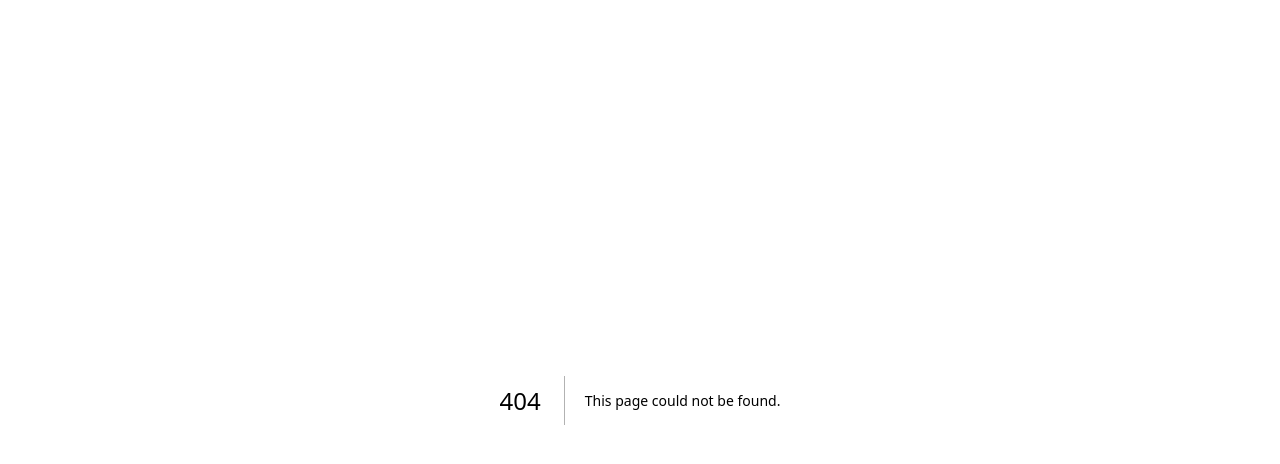
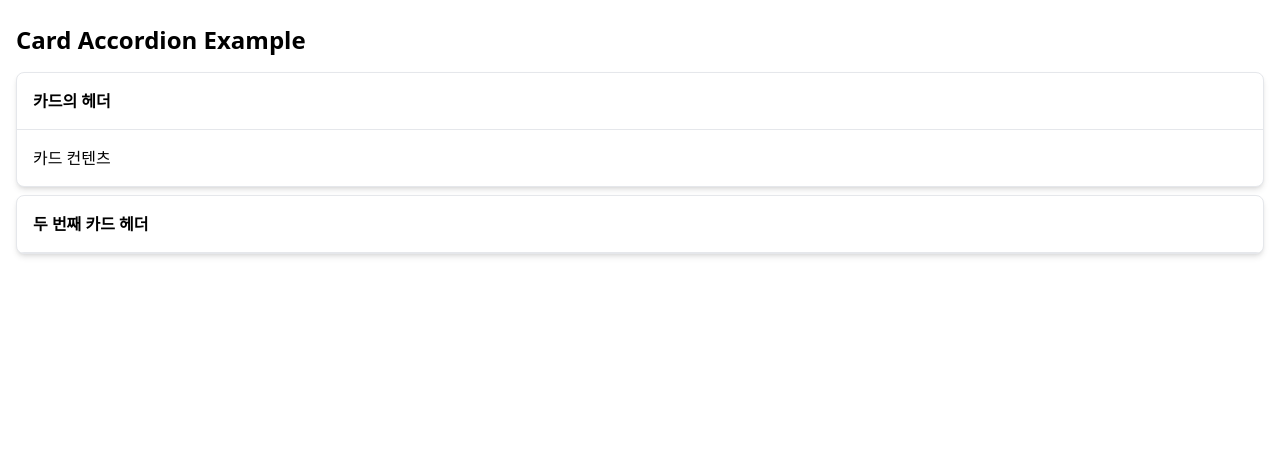
Before and after one commit to Doyage/covid-board, a Next.js app in the folder apps/web/: page /card-accordion-example in a window 1280 px wide. Before the commit this address had no page. Shown: the top 464 px of the page. Built offline with nearby package versions, Linux system fonts and the light colour scheme.

Commit message:
feat(ui): Add CardAccordion component

```diff
--- /dev/null
+++ b/apps/web/app/card-accordion-example/page.tsx
@@ -0,0 +1,27 @@
+'use client';
+
+import { CardAccordion } from '../src/components/organisms/CardAccordion';
+
+export default function CardAccordionPage() {
+  return (
+    <div className="container mx-auto p-4 pt-6">
+      <h1 className="text-2xl font-bold mb-4">Card Accordion Example</h1>
+
+      <CardAccordion defaultOpenId="card-1">
+        <CardAccordion.Item>
+          <CardAccordion.Header id="card-1">카드의 헤더</CardAccordion.Header>
+          <CardAccordion.Body id="card-1">카드 컨텐츠</CardAccordion.Body>
+        </CardAccordion.Item>
+
+        <CardAccordion.Item>
+          <CardAccordion.Header id="card-2">
+            두 번째 카드 헤더
+          </CardAccordion.Header>
+          <CardAccordion.Body id="card-2">
+            두 번째 카드 컨텐츠입니다.
+          </CardAccordion.Body>
+        </CardAccordion.Item>
+      </CardAccordion>
+    </div>
+  );
+}
--- /dev/null
+++ b/apps/web/app/src/components/organisms/CardAccordion.tsx
@@ -0,0 +1,95 @@
+'use client';
+
+import React, { createContext, ReactNode, useContext, useState } from 'react';
+import { Card } from './Card';
+
+interface AccordionContextType {
+  openItemId: string | null;
+  toggleItem: (id: string) => void;
+}
+const AccordionContext = createContext<AccordionContextType | undefined>(
+  undefined,
+);
+const useAccordion = () => {
+  const context = useContext(AccordionContext);
+  if (!context) {
+    throw new Error(
+      'useAccordion must be used within a CardAccordion provider',
+    );
+  }
+  return context;
+};
+
+const CardAccordionItem = ({ children }: { children: ReactNode }) => {
+  return <Card>{children}</Card>;
+};
+
+const CardAccordionHeader = ({
+  id,
+  children,
+}: {
+  id: string;
+  children: ReactNode;
+}) => {
+  const { toggleItem } = useAccordion();
+  return (
+    <Card.Header>
+      <button
+        type="button"
+        className="p-0 w-full text-left bg-transparent border-none font-semibold"
+        onClick={() => toggleItem(id)}
+      >
+        {children}
+      </button>
+    </Card.Header>
+  );
+};
+
+const CardAccordionBody = ({
+  id,
+  children,
+}: {
+  id: string;
+  children: ReactNode;
+}) => {
+  const { openItemId } = useAccordion();
+  const isOpen = openItemId === id;
+
+  return (
+    <div
+      className={`grid overflow-hidden transition-all duration-500 ease-in-out ${isOpen ? 'grid-rows-[1fr] opacity-100' : 'grid-rows-[0fr] opacity-0'}`}
+    >
+      <div className="overflow-hidden">
+        <Card.Body>{children}</Card.Body>
+      </div>
+    </div>
+  );
+};
+
+interface CardAccordionProps {
+  Item: typeof CardAccordionItem;
+  Header: typeof CardAccordionHeader;
+  Body: typeof CardAccordionBody;
+}
+
+export const CardAccordion: React.FC<{
+  defaultOpenId?: string | null;
+  children: ReactNode;
+}> &
+  CardAccordionProps = ({ children, defaultOpenId = null }) => {
+  const [openItemId, setOpenItemId] = useState<string | null>(defaultOpenId);
+
+  const toggleItem = (id: string) => {
+    setOpenItemId((prevId) => (prevId === id ? null : id));
+  };
+
+  return (
+    <AccordionContext.Provider value={{ openItemId, toggleItem }}>
+      <div className="space-y-2">{children}</div>
+    </AccordionContext.Provider>
+  );
+};
+
+CardAccordion.Item = CardAccordionItem;
+CardAccordion.Header = CardAccordionHeader;
+CardAccordion.Body = CardAccordionBody;
```
